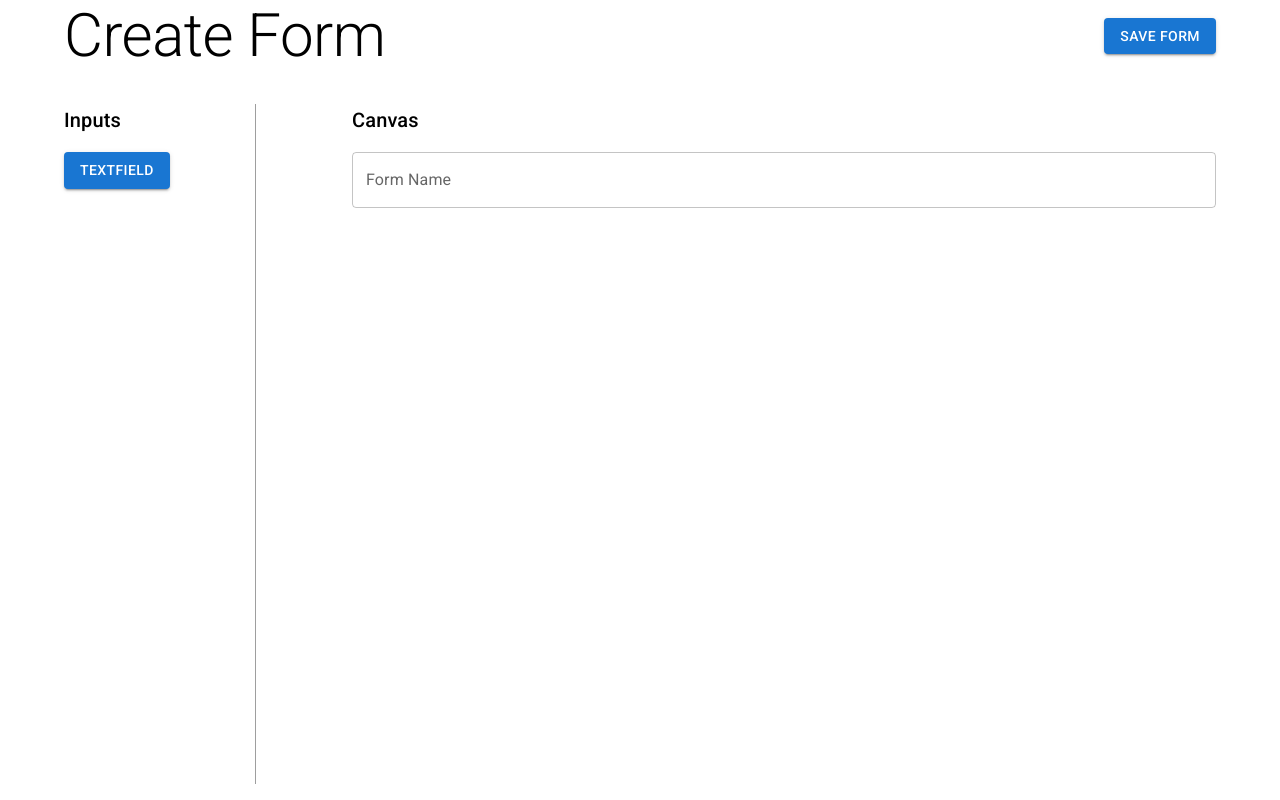
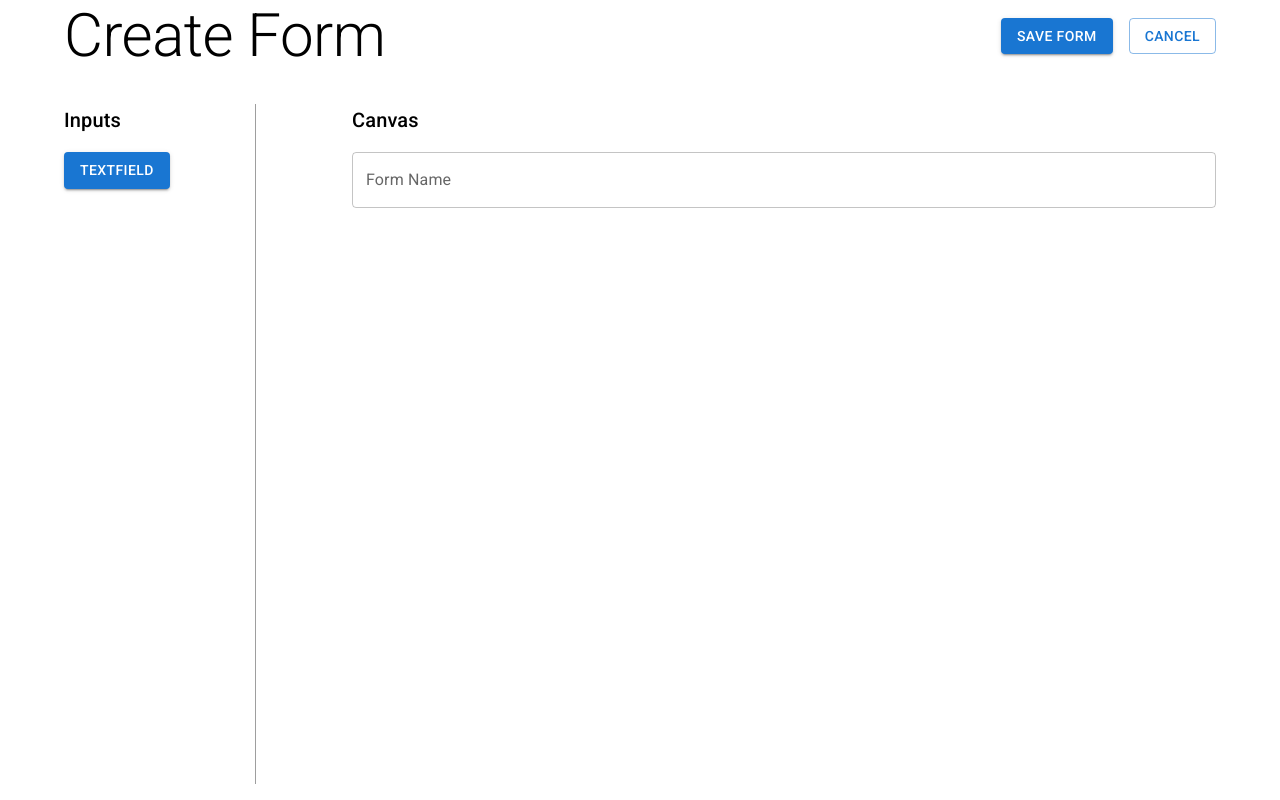
Before and after one commit to romviki/pfc-form-builder, a React (Create React App) app: page /create in a window 1280 px wide. Built offline with nearby package versions, Linux system fonts and the light colour scheme.

Commit message:
Cancel creat form

```diff
--- a/src/pages/CreateForm.jsx
+++ b/src/pages/CreateForm.jsx
@@ -78,8 +78,20 @@ function CreateForm() {
       <Grid container justifyContent='space-between'>
         <Typography variant='h2'>Create Form</Typography>
         <Grid item alignSelf='center'>
-          <Button variant='contained' onClick={onSave}>
+          <Button variant='contained' onClick={onSave} sx={{ marginRight: 2 }}>
             Save Form
+          </Button>
+
+          <Button
+            variant='outlined'
+            onClick={() => {
+              const confirmed = window.confirm(
+                'Are you sure to discard the form?'
+              );
+              confirmed && navigate('/');
+            }}
+          >
+            Cancel
           </Button>
         </Grid>
       </Grid>
```
